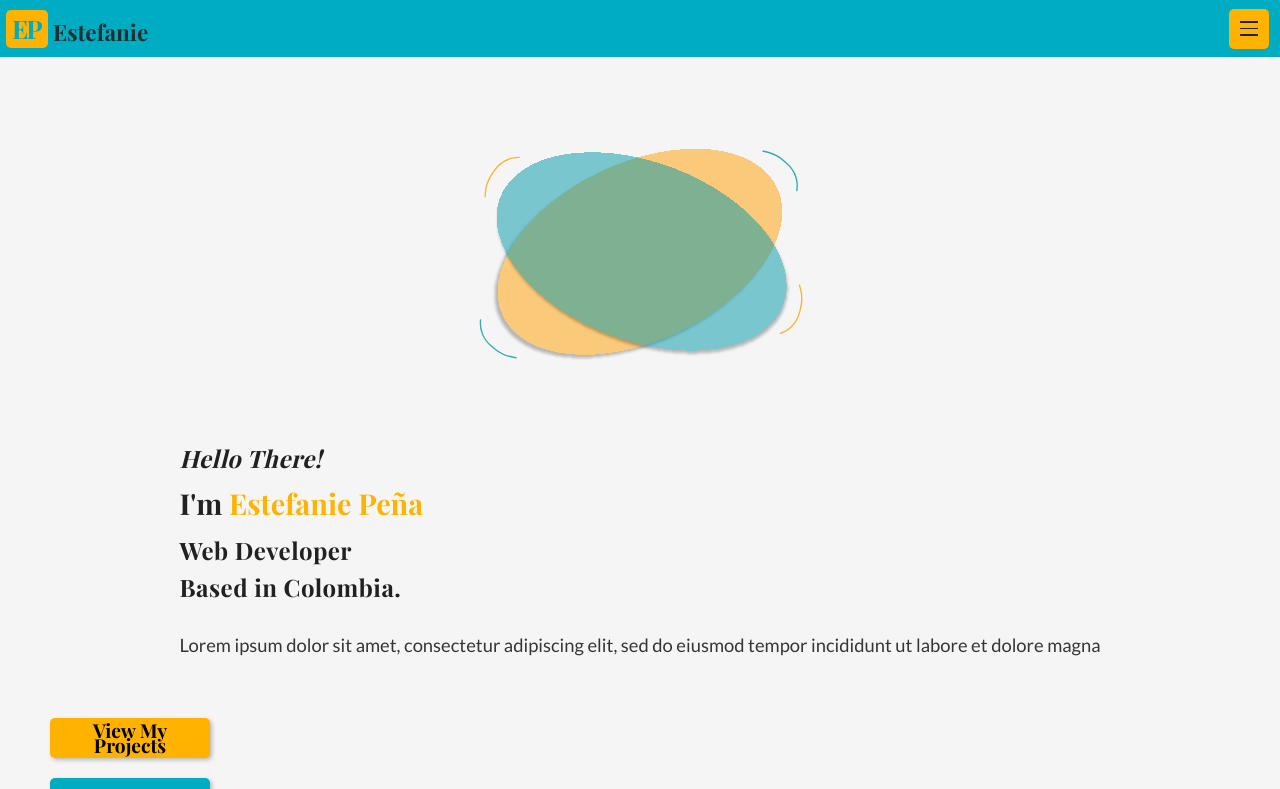
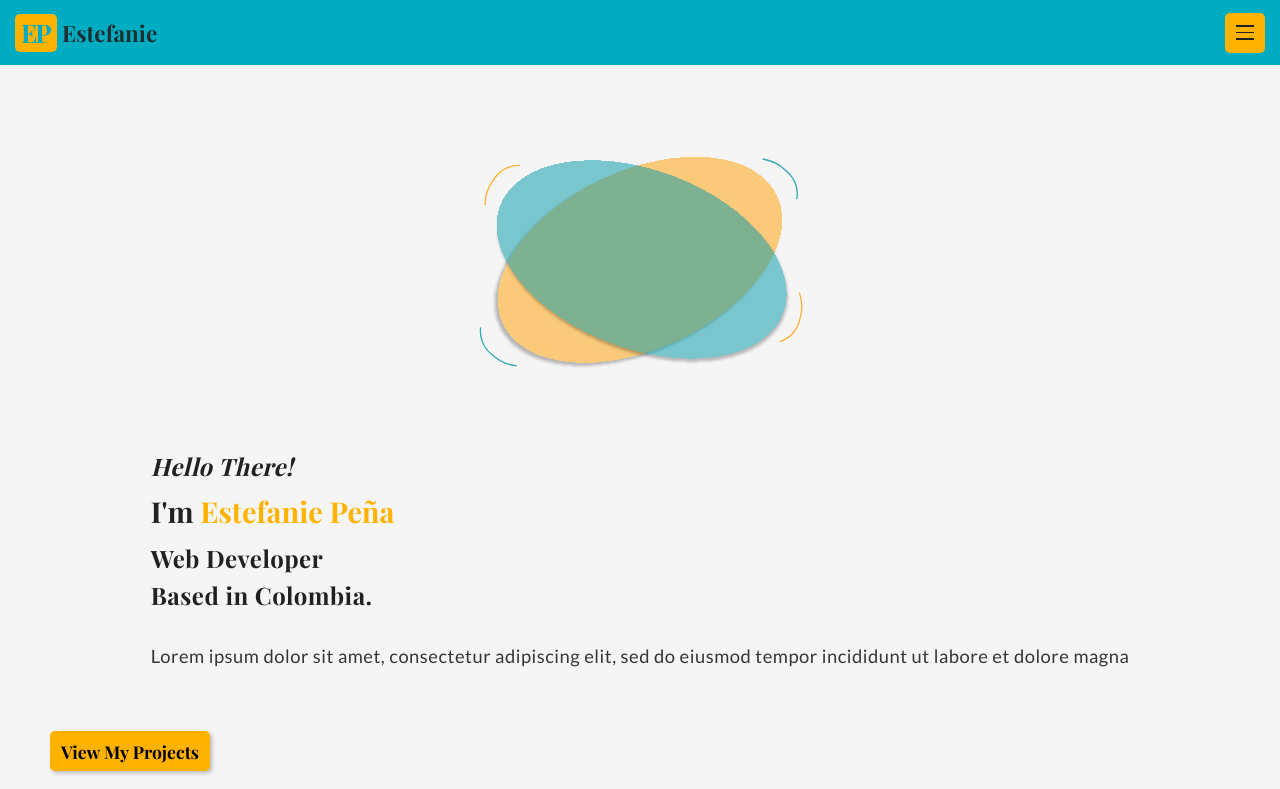
Before and after one commit to pbatista01/portfolio, a React (Create React App) app: page / in a window 1280 px wide. Shown: the top 789 px of the page. Built offline with nearby package versions, Linux system fonts and the light colour scheme; a web font is replaced by a local one.

Commit message:
More resizings to the header

```diff
--- a/src/header.css
+++ b/src/header.css
@@ -43,16 +43,18 @@
 
   .header-text p{
     margin-top:30px;
-    line-height:25px;
+    line-height:30px;
     font-family: "Lato", serif;
     font-weight: 400;
     font-size:1.15rem;
     opacity:0.9;
+    letter-spacing: 0.5px;
   }
 
   button{
+    width:160px;
     height:40px;
-    font-size:1.2rem;
+    font-size:1.1rem;
     font-family: "Playfair Display", serif;
     padding:5px;
     line-height:15px;
@@ -66,7 +68,6 @@
 
   .btn-viewProjects{
     margin-top:20px;
-    width:160px;
     background-color:var(--orange-color);
   }
 
@@ -77,7 +78,7 @@
   }
 
   .btn-hireMe{
-    width:160px;
+
     background-color: var(--blue-color);
   }
 
--- a/src/navbar.css
+++ b/src/navbar.css
@@ -1,7 +1,7 @@
 .navbar{
     height:45px;
     background-color:var(--blue-color);
-    padding:6px;
+    padding:10px;
     display:flex;
     justify-content:space-between;
     align-items:center;
@@ -9,11 +9,12 @@
 
   .navbar-logo{
     display:flex;
+    margin-left:5px;
   }
 
   .navbar-logo h1{
     font-size:1.4rem;
-    margin-top:7px;
+    margin-top:4px;
     color:var(--text-color);
     margin-left:5px;
     opacity:0.9;
```
